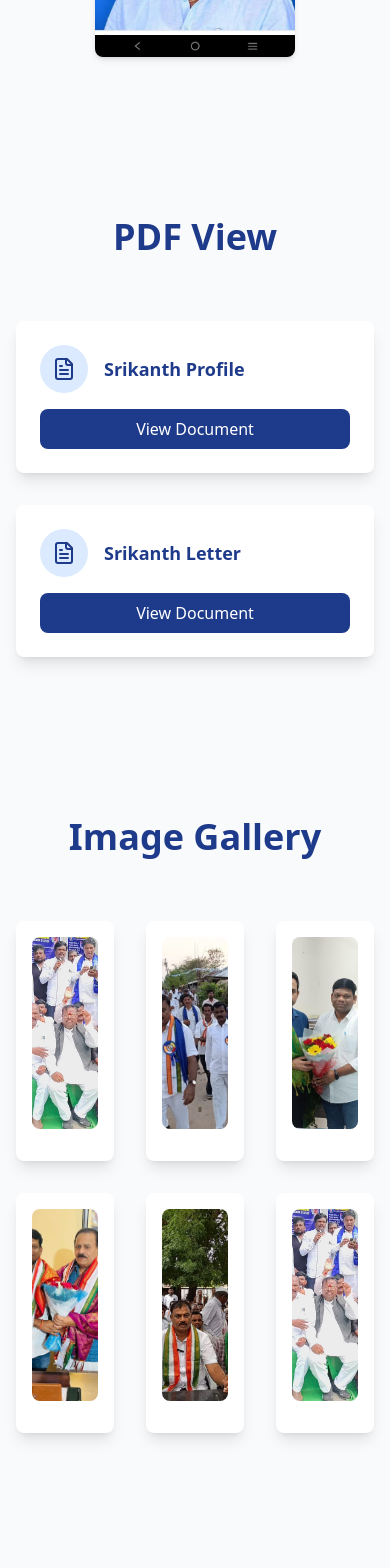
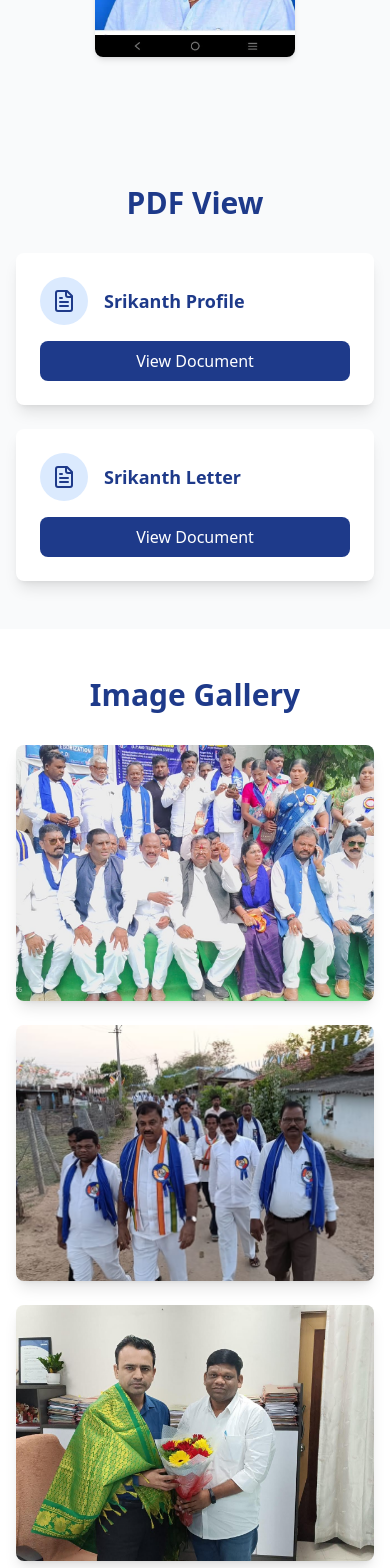
Before and after one commit to ChandiniAttili/srikanthrathnam, a React (Vite) app in the folder srikanthrathnam/project/: page / in a window 390 px wide. Shown: the part 8900-10468 px from the top of the page. Built offline with nearby package versions, Linux system fonts and the light colour scheme.

Commit message:
adding images

```diff
--- a/srikanthrathnam/project/src/components/PDFViewerSection.tsx
+++ b/srikanthrathnam/project/src/components/PDFViewerSection.tsx
@@ -1,52 +1,47 @@
+
 import { FileText } from 'lucide-react';
 
 const documents = [
   {
     title: 'Srikanth Profile',
-    src: '/Srikanthprofile.pdf', // Path for your local PDF
+    src: '/Srikanthprofile.pdf',
   },
   {
     title: 'Srikanth Letter',
-    src: '/Srikanthletter.pdf', // Path for your local PDF
-
+    src: '/Srikanthletter.pdf',
   },
 ];
 
 const images = [
   {
-    src: '/v1.jpeg', // Local image in public/images folder
+    src: '/v1.jpeg',
   },
   {
-
-    src: '/v2.jpeg', // Local image in public/images folder
+    src: '/v2.jpeg',
   },
   {
-
-    src:'/v3.jpeg', // Local image in public/images folder
+    src: '/v3.jpeg',
   },
   {
-
-    src:'/v4.jpeg', // Local image in public/images folder
+    src: '/v4.jpeg',
   },
   {
-
-    src: '/v5.jpeg', // Local image in public/images folder
+    src: '/v5.jpeg',
   },
   {
-
-    src:'/v1.jpeg', // Local image in public/images folder
+    src: '/v1.jpeg',
   },
 ];
 
-export default function PageContent() {
+export default function PDFViewerSection() {
   return (
     <div>
       {/* Documents Section */}
-      <section id="documents" className="py-20 bg-gray-50">
+      <section id="documents" className="py-12 md:py-20 bg-gray-50">
         <div className="container mx-auto px-4">
-          <h2 className="text-4xl font-bold text-center mb-16 text-blue-900">PDF View</h2>
+          <h2 className="text-3xl md:text-4xl font-bold text-center mb-8 md:mb-16 text-blue-900">PDF View</h2>
 
-          <div className="grid md:grid-cols-2 lg:grid-cols-2 gap-8">
+          <div className="grid md:grid-cols-2 gap-6 md:gap-8 max-w-4xl mx-auto">
             {documents.map((doc, index) => (
               <div key={index} className="bg-white p-6 rounded-lg shadow-lg hover:shadow-xl transition-shadow">
                 <div className="flex items-center gap-4 mb-4">
@@ -57,6 +52,8 @@ export default function PageContent() {
                 </div>
                 <a
                   href={doc.src}
+                  target="_blank"
+                  rel="noopener noreferrer"
                   className="inline-block w-full text-center bg-blue-900 text-white py-2 px-4 rounded-lg hover:bg-blue-800 transition-colors"
                 >
                   View Document
@@ -68,18 +65,18 @@ export default function PageContent() {
       </section>
 
       {/* Image Gallery Section */}
-      <section id="images" className="py-20 bg-gray-50">
+      <section id="gallery" className="py-12 md:py-20 bg-white">
         <div className="container mx-auto px-4">
-          <h2 className="text-4xl font-bold text-center mb-16 text-blue-900">Image Gallery</h2>
+          <h2 className="text-3xl md:text-4xl font-bold text-center mb-8 md:mb-16 text-blue-900">Image Gallery</h2>
 
-          <div className="grid grid-cols-3 gap-8">
+          <div className="grid grid-cols-1 sm:grid-cols-2 lg:grid-cols-3 gap-6 md:gap-8">
             {images.map((img, index) => (
-              <div key={index} className="bg-white p-4 rounded-lg shadow-lg hover:shadow-xl transition-shadow">
+              <div key={index} className="bg-white rounded-lg shadow-lg hover:shadow-xl transition-shadow overflow-hidden">
                 <img
-                  src={img.src} // Path to the image in the public/images folder
-                  className="w-full h-48 object-cover rounded-lg mb-4"
+                  src={img.src}
+                  alt={`Gallery Image ${index + 1}`}
+                  className="w-full h-64 object-cover"
                 />
-
               </div>
             ))}
           </div>
```
